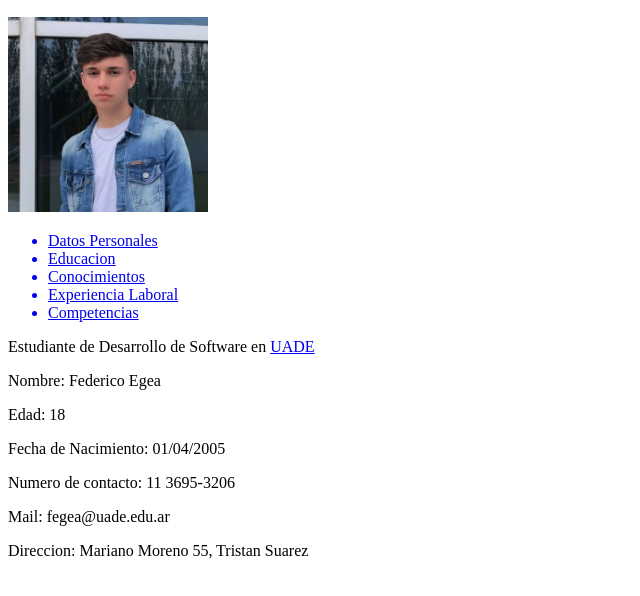
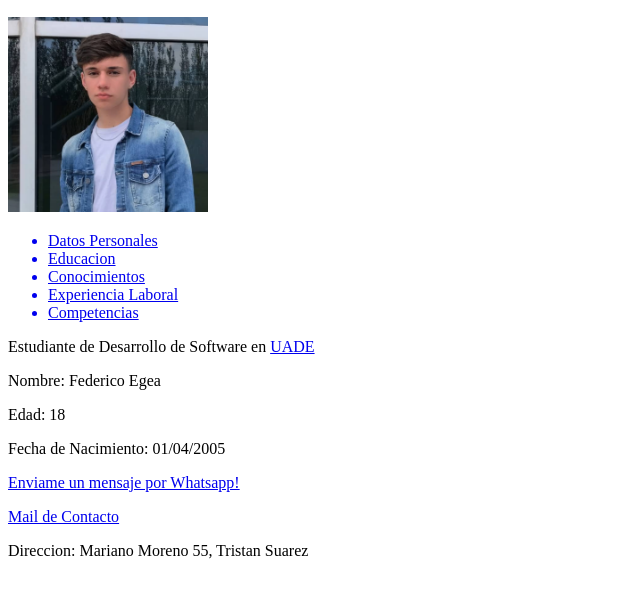
Before and after one commit to fedeegea/CVFedericoEgea, a plain HTML site: page CVFedericoEgea/index.html in a window 1280 px wide. Shown: the part 110-706 px from the top of the page, without its empty margins (0-640 px from the left). Drawn offline with Linux system fonts and the light colour scheme.

Commit message:
Update index.html

```diff
--- a/CVFedericoEgea/index.html
+++ b/CVFedericoEgea/index.html
@@ -20,9 +20,10 @@
     <p>Nombre: Federico Egea</p>
     <p>Edad: 18</p>
     <p>Fecha de Nacimiento: 01/04/2005</p>
-    <p>Numero de contacto: 11 3695-3206</p>
-    <p>Mail: fegea@uade.edu.ar</p>
+    <p><a href="https://api.whatsapp.com/send?phone=1136953206">Enviame un mensaje por Whatsapp!</a></p>
+    <p><a href="mailto:fegea@uade.edu.ar">Mail de Contacto</a></p>
     <p>Direccion: Mariano Moreno 55, Tristan Suarez</p>
+
 
 </body>
 </html>
```
